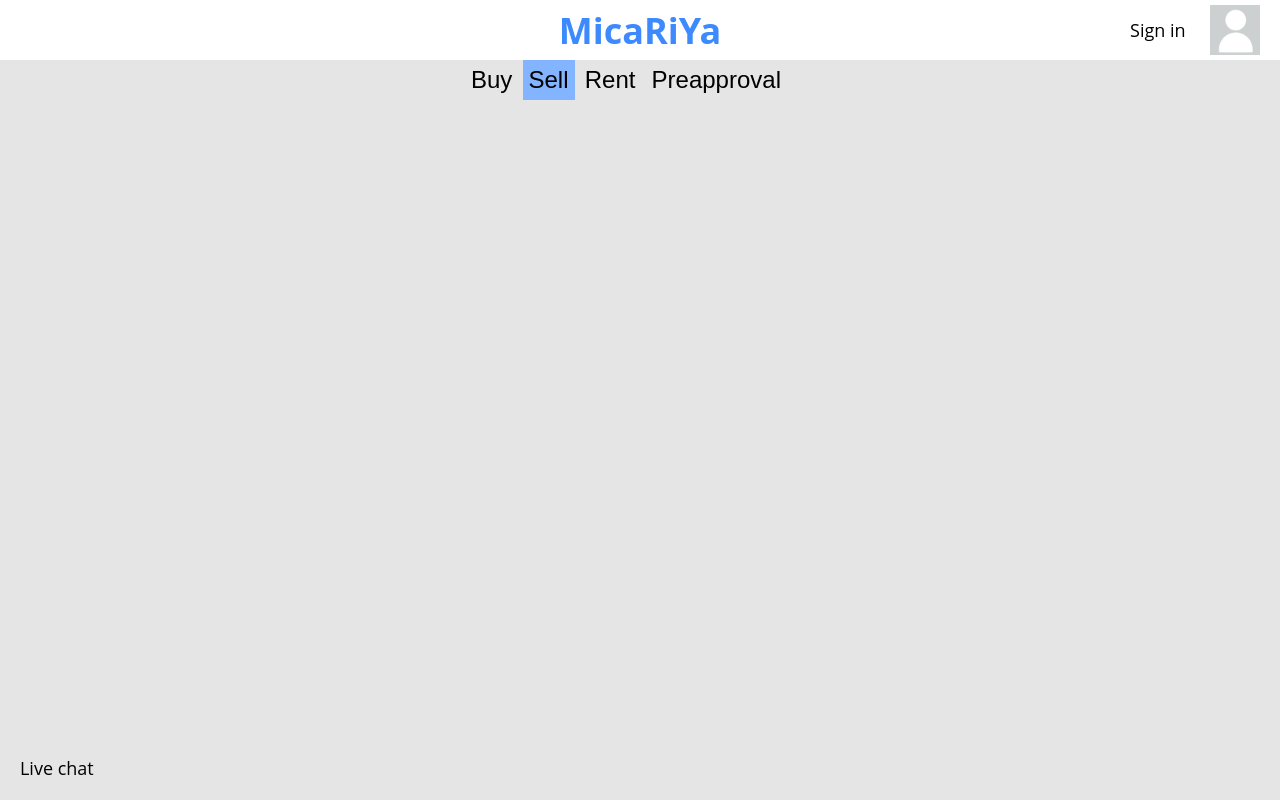
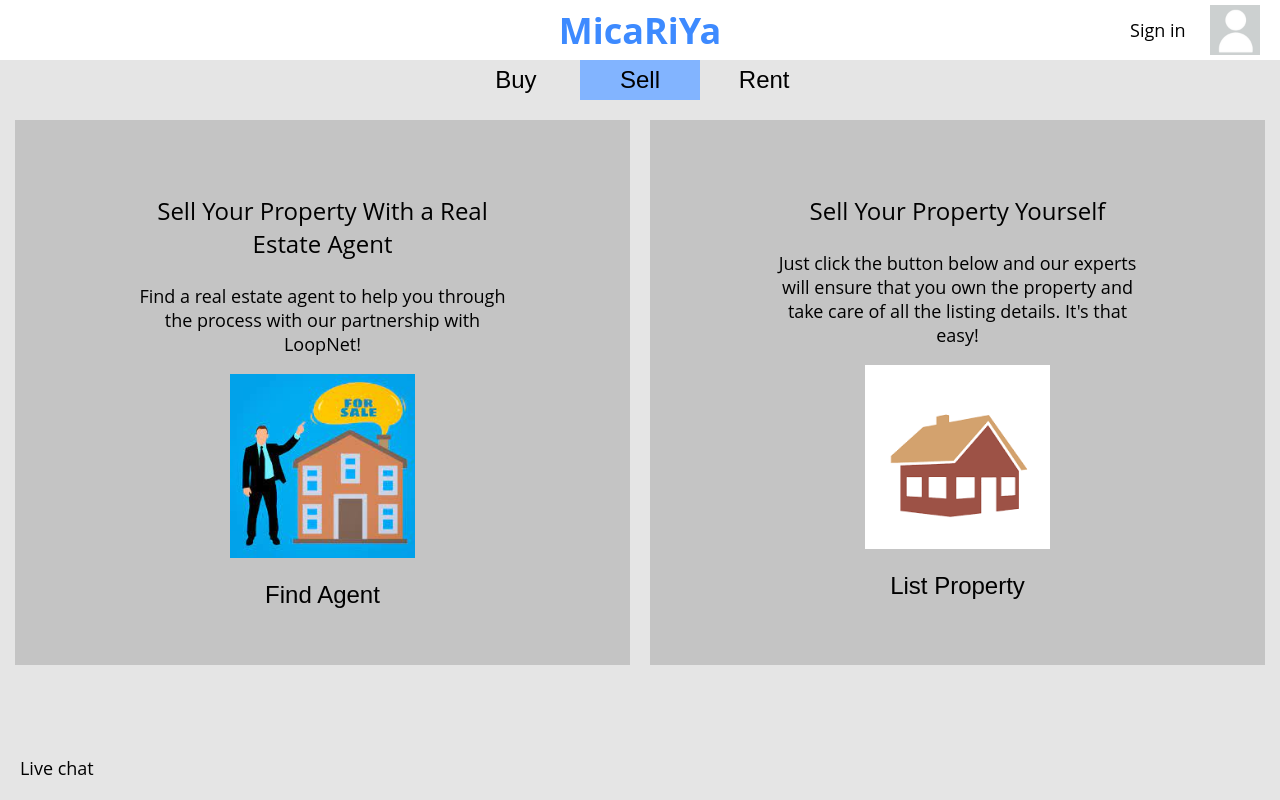
Before and after one commit to riley-v/riley-v.github.io, a plain HTML site: page sell.html in a window 1280 px wide. Drawn offline with Linux system fonts and the light colour scheme.

Commit message:
Add files via upload

```diff
--- a/sell.html
+++ b/sell.html
@@ -6,6 +6,7 @@
     <meta name="viewport" content="width=device-width, initial-scale=1.0">
     <title>MicaRiYa Real Estate</title>
     <link rel="stylesheet" href="style/style.css">
+    <link rel="stylesheet" href="style/sell-style.css">
 
 <body>
     <div class="header">
@@ -22,19 +23,32 @@
                 <button onclick="buy()" class="unselected" id="buy">Buy</button>
                 <button onclick="sell()" class="selected" id="sell">Sell</button>
                 <button onclick="rent()" class="unselected" id="rent">Rent</button>
-                <button onclick="preap()" class="unselected" id="preap">Preapproval</button>
             </div>
         </div>
 
         <div class="main-content">
-            <div class="chat-popup" id="chat-window">
-                <form style="width: 300px; height: 175px;">
-                    <textarea class="chat-text" id="chat-text" onchange="giveAnswer()" placeholder="Type message..."></textarea>
-                </form>
+            <div class="left-side">
+                <p style="padding-left: 20%; padding-right: 20%;">Sell Your Property With a Real Estate Agent</p>
+                <p style="font-size:18px; padding-left: 20%; padding-right: 20%;">Find a real estate agent to help you through the process with our partnership with LoopNet!</p>
+                <div style="width: 100%; padding-bottom: 10px;"><img src="images/clipart-agent.jpg" alt="Agent" style="width: 30%;"></div>
+                <div><button onclick="window.location.href = 'https://www.loopnet.ca/commercial-real-estate-brokers/';" class="sell-button">Find Agent</button></div>
             </div>
 
-            <div style="font-size: 18px; position: fixed; bottom: 20px; left: 20px;"><a href="javascript:openChat()">Live chat</a></div>
+            <div class="right-side">
+                <p style="padding-left: 20%; padding-right: 20%;">Sell Your Property Yourself</p>
+                <p style="font-size:18px; padding-left: 20%; padding-right: 20%;">Just click the button below and our experts will ensure that you own the property and take care of all the listing details. It's that easy!</p>
+                <div style="width: 100%; padding-bottom: 10px;"><img src="images/clipart-house.png" alt="House" style="width: 30%;"></div>
+                <div><button onclick="alert('You have requested to list your house on MicaRiYa. Our experts will process your request within 1-2 business days.')" class="sell-button">List Property</button></div>
+            </div>
         </div>
+
+        <div class="chat-popup" id="chat-window">
+            <form style="width: 300px; height: 175px;">
+                <textarea class="chat-text" id="chat-text" onchange="giveAnswer()" placeholder="Type message..."></textarea>
+            </form>
+        </div>
+
+        <div style="font-size: 18px; position: fixed; bottom: 20px; left: 20px;"><a href="javascript:openChat()">Live chat</a></div>
     </div>
 
     <script>
@@ -49,10 +63,6 @@
         function rent(){
             localStorage.setItem("new-mode", "rent");
             window.location.href = "index.html";
-        }
-
-        function preap(){
-            window.location.href = "preap.html";
         }
 
         function openChat() {
--- /dev/null
+++ b/style/sell-style.css
@@ -0,0 +1,48 @@
+.main-content {
+    width: 100%;
+    display: flex;
+    flex-direction: row;
+    position: relative;
+    justify-content: space-around;
+    margin-top: 60px;
+    margin-bottom: 10px;
+    gap: 10px;
+    z-index: 1;
+}
+
+.left-side{
+    width: 48%;
+    margin-left: 10px;
+    padding-top: 50px;
+    padding-bottom: 50px;
+    background-color: #C4C4C4;
+    flex-direction: column;
+    justify-content: center;
+    font-size: 24px;
+    text-align: center;
+}
+
+.right-side{
+    width: 48%;
+    margin-right: 10px;
+    padding-top: 50px;
+    padding-bottom: 50px;
+    background-color: #C4C4C4;
+    flex-direction: column;
+    justify-content: center;
+    font-size: 24px;
+    text-align: center;
+}
+
+.sell-button {
+    height: 40px;
+    font-size: 24px;
+    border: none;
+    color: black;
+    background: none;
+}
+
+.sell-button:hover{
+    color: white;
+    background: #3d8aff;
+}
--- a/style/style.css
+++ b/style/style.css
@@ -64,7 +64,6 @@ a {
 }
 
 .mode-container {
-    width: 350px;
     height: 100%;
     position: relative;
     justify-content: space-around;
@@ -72,6 +71,7 @@ a {
 
 .selected {
     height: 40px;
+    width: 120px;
     font-size: 24px;
     color: black;
     border: none;
@@ -80,6 +80,7 @@ a {
 
 .unselected {
     height: 40px;
+    width: 120px;
     font-size: 24px;
     color: black;
     border: none;
```
Also changed, not shown: index.html (+33 -9 lines), style/index-style.css (+38 -0 lines), images/clipart-agent.jpg (added), images/clipart-house.png (added).
